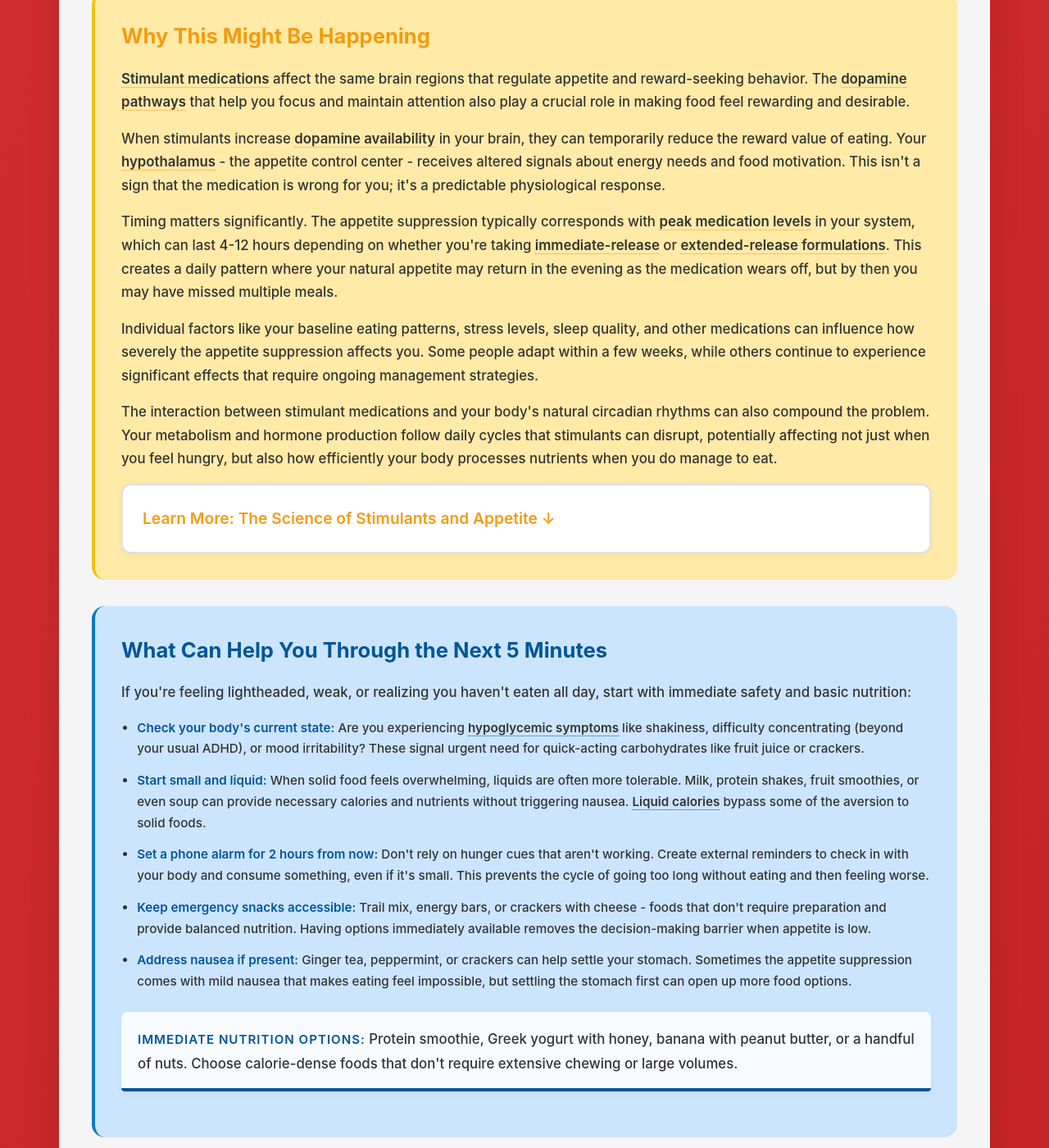
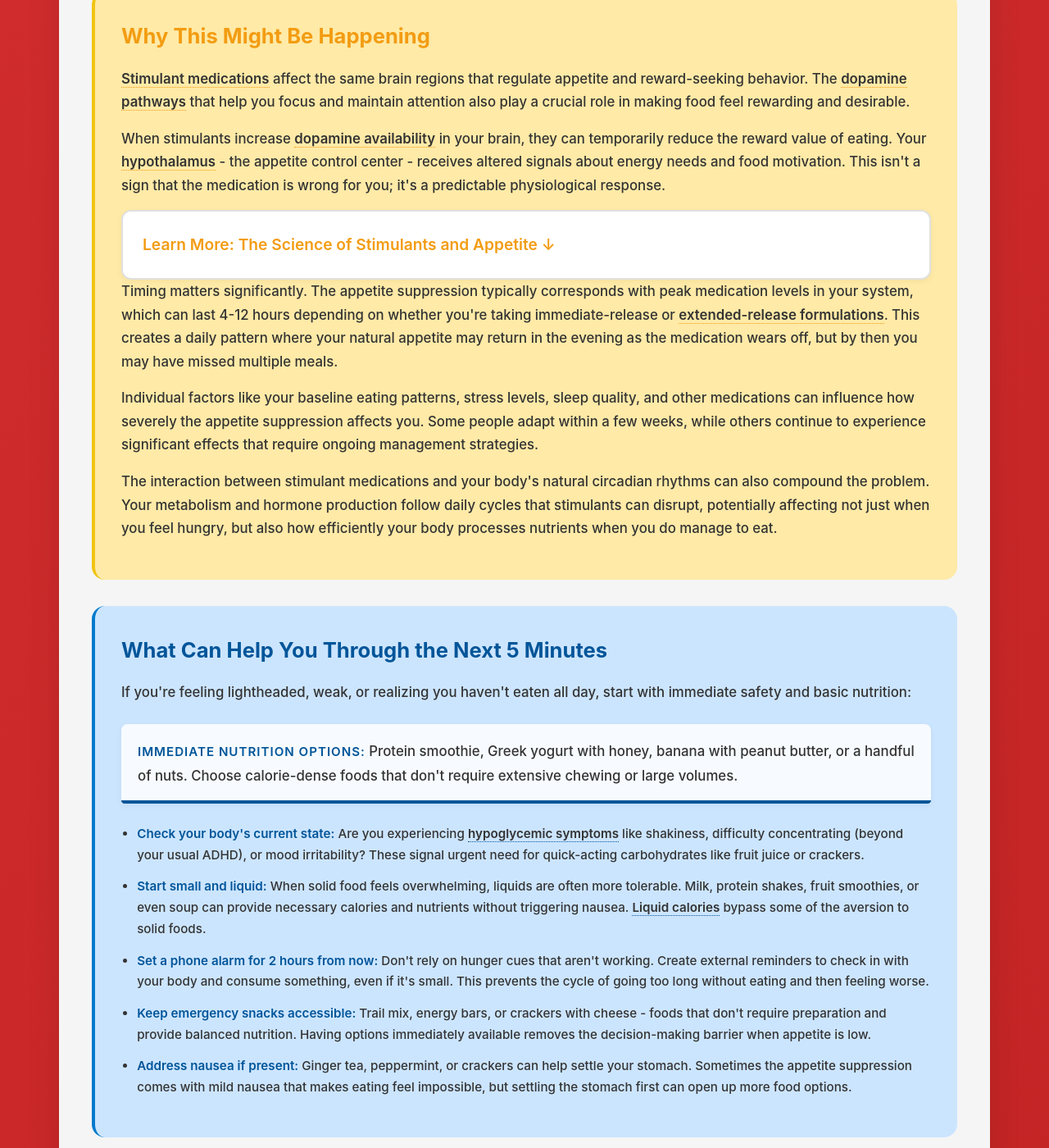
Before and after one commit to neurodivergent-survival-guide/neurodivergent-survival-guide, a Jekyll site: the page built from struggles/stimulant-appetite-suppression.html, in a window 1280 px wide and 1400 px high, scrolled down 1488 px. Shown: the whole window at 82% size. Built offline with Jekyll 4.4.1, drawn with Linux system fonts in a browser that asks for light colours; some of the changed text lies outside the part shown.

Commit message:
Update stimulant-appetite-suppression.html

```diff
--- a/struggles/stimulant-appetite-suppression.html
+++ b/struggles/stimulant-appetite-suppression.html
@@ -27,7 +27,7 @@
         <h2 id="what-this-feels-like">What This Feels Like</h2>
         <p>The thought of food becomes neutral at best, actively unappealing at worst. Your stomach might feel persistently full or queasy, even when you haven't eaten in hours. Meal times that once felt automatic now require conscious effort and planning. You might find yourself reaching lunchtime having forgotten to eat breakfast, or realizing at dinnertime that you've only had a cup of coffee all day.</p>
 
-        <p>Food that used to be appealing loses its draw entirely. Even <span class="jargon">favorite foods<span class="tooltip">Foods that previously brought pleasure or comfort but now seem unappetizing due to medication effects</span></span> might look uninteresting or trigger mild nausea. Your body's <span class="jargon">hunger cues<span class="tooltip">Physical sensations like stomach growling or low energy that normally signal the need to eat</span></span> become muted or disappear completely, leaving you dependent on clocks and reminders rather than natural appetite to know when to eat.</p>
+        <p>Food that used to be appealing loses its draw entirely. Even favorite foods might look uninteresting or trigger mild nausea. Your body's <span class="jargon">hunger cues<span class="tooltip">Physical sensations like stomach growling or low energy that normally signal the need to eat</span></span> become muted or disappear completely, leaving you dependent on clocks and reminders rather than natural appetite to know when to eat.</p>
 
         <p>The physical sensations vary - some people experience active nausea, others just complete indifference to food. You might feel full after just a few bites, or find that textures and flavors seem more intense or off-putting than usual. Swallowing might feel effortful, and the social aspects of eating - sharing meals, trying new restaurants - can become stressful rather than enjoyable.</p>
 
@@ -42,29 +42,33 @@
 
         <p>When stimulants increase <span class="jargon">dopamine availability<span class="tooltip">The amount of dopamine neurotransmitter available in brain synapses to transmit signals</span></span> in your brain, they can temporarily reduce the reward value of eating. Your <span class="jargon">hypothalamus<span class="tooltip">The brain region that regulates hunger, satiety, and energy balance</span></span> - the appetite control center - receives altered signals about energy needs and food motivation. This isn't a sign that the medication is wrong for you; it's a predictable physiological response.</p>
 
-        <p>Timing matters significantly. The appetite suppression typically corresponds with <span class="jargon">peak medication levels<span class="tooltip">The time period when the medication reaches its highest concentration in your bloodstream</span></span> in your system, which can last 4-12 hours depending on whether you're taking <span class="jargon">immediate-release<span class="tooltip">Short-acting ADHD medications that work for 4-5 hours</span></span> or <span class="jargon">extended-release formulations<span class="tooltip">Long-acting ADHD medications designed to work for 8-12 hours</span></span>. This creates a daily pattern where your natural appetite may return in the evening as the medication wears off, but by then you may have missed multiple meals.</p>
-
-        <p>Individual factors like your baseline eating patterns, stress levels, sleep quality, and other medications can influence how severely the appetite suppression affects you. Some people adapt within a few weeks, while others continue to experience significant effects that require ongoing management strategies.</p>
-
-        <p>The interaction between stimulant medications and your body's natural circadian rhythms can also compound the problem. Your metabolism and hormone production follow daily cycles that stimulants can disrupt, potentially affecting not just when you feel hungry, but also how efficiently your body processes nutrients when you do manage to eat.</p>
-
-        <div class="learn-more" onclick="toggleLearnMore(this.parentElement)">
-            <h3>Learn More: The Science of Stimulants and Appetite ↓</h3>
+        <div class="learn-more">
+            <h3 onclick="toggleLearnMore(this.parentElement)">Learn More: The Science of Stimulants and Appetite ↓</h3>
             <div class="learn-more-content">
                 <p><span class="jargon">Amphetamine-based medications<span class="tooltip">ADHD medications like Adderall and Vyvanse that contain amphetamine compounds</span></span> and <span class="jargon">methylphenidate-based medications<span class="tooltip">ADHD medications like Ritalin and Concerta that contain methylphenidate</span></span> work by blocking the reuptake of dopamine and norepinephrine, making these neurotransmitters more available in brain synapses. This mechanism improves focus and impulse control, but also affects the <span class="jargon">mesolimbic pathway<span class="tooltip">The brain reward system that processes pleasure and motivation, including food-seeking behavior</span></span> that makes food rewarding.</p>
 
                 <p>The appetite suppression typically peaks 2-4 hours after taking the medication, coinciding with maximum blood levels. Your <span class="jargon">ghrelin levels<span class="tooltip">The 'hunger hormone' produced by the stomach that signals the brain when it's time to eat</span></span> - the hormone that signals hunger - may be suppressed, while <span class="jargon">leptin sensitivity<span class="tooltip">How well your brain responds to leptin, the hormone that signals fullness and satiety</span></span> might be increased, making you feel full sooner and for longer periods.</p>
 
-                <p>Individual responses vary based on factors like <span class="jargon">medication type<span class="tooltip">Different stimulant medications have varying effects on appetite, with some causing more suppression than others</span></span>, dosage, timing, your baseline metabolism, and genetic factors affecting drug metabolism. Some people experience significant appetite suppression that lasts all day, while others notice only mild effects during peak medication hours.</p>
+                <p>Individual responses vary based on factors like medication type, dosage, timing, your baseline metabolism, and genetic factors affecting drug metabolism. Some people experience significant appetite suppression that lasts all day, while others notice only mild effects during peak medication hours.</p>
 
                 <p>The good news is that <span class="jargon">tolerance to appetite suppression<span class="tooltip">The tendency for appetite side effects to diminish over time as the body adjusts to the medication</span></span> often develops over weeks to months, meaning the effect may lessen as your body adapts to the medication, even while the cognitive benefits continue.</p>
             </div>
         </div>
+
+        <p>Timing matters significantly. The appetite suppression typically corresponds with peak medication levels in your system, which can last 4-12 hours depending on whether you're taking immediate-release or <span class="jargon">extended-release formulations<span class="tooltip">Long-acting ADHD medications designed to work for 8-12 hours</span></span>. This creates a daily pattern where your natural appetite may return in the evening as the medication wears off, but by then you may have missed multiple meals.</p>
+
+        <p>Individual factors like your baseline eating patterns, stress levels, sleep quality, and other medications can influence how severely the appetite suppression affects you. Some people adapt within a few weeks, while others continue to experience significant effects that require ongoing management strategies.</p>
+
+        <p>The interaction between stimulant medications and your body's natural circadian rhythms can also compound the problem. Your metabolism and hormone production follow daily cycles that stimulants can disrupt, potentially affecting not just when you feel hungry, but also how efficiently your body processes nutrients when you do manage to eat.</p>
     </div>
 
     <div class="immediate-help">
         <h2 id="next-five-minutes">What Can Help You Through the Next 5 Minutes</h2>
         <p>If you're feeling lightheaded, weak, or realizing you haven't eaten all day, start with immediate safety and basic nutrition:</p>
+
+        <div class="highlight-box">
+            <p><strong>Immediate nutrition options:</strong> Protein smoothie, Greek yogurt with honey, banana with peanut butter, or a handful of nuts. Choose calorie-dense foods that don't require extensive chewing or large volumes.</p>
+        </div>
 
         <ul>
             <li><strong>Check your body's current state:</strong> Are you experiencing <span class="jargon">hypoglycemic symptoms<span class="tooltip">Low blood sugar symptoms like shakiness, dizziness, irritability, or difficulty concentrating</span></span> like shakiness, difficulty concentrating (beyond your usual ADHD), or mood irritability? These signal urgent need for quick-acting carbohydrates like fruit juice or crackers.</li>
@@ -73,11 +77,6 @@
             <li><strong>Keep emergency snacks accessible:</strong> Trail mix, energy bars, or crackers with cheese - foods that don't require preparation and provide balanced nutrition. Having options immediately available removes the decision-making barrier when appetite is low.</li>
             <li><strong>Address nausea if present:</strong> Ginger tea, peppermint, or crackers can help settle your stomach. Sometimes the appetite suppression comes with mild nausea that makes eating feel impossible, but settling the stomach first can open up more food options.</li>
         </ul>
-
-        <div class="highlight-box">
-            <p><strong>Immediate nutrition options:</strong> Protein smoothie, Greek yogurt with honey, banana with peanut butter, or a handful of nuts. Choose calorie-dense foods that don't require extensive chewing or large volumes.</p>
-        </div>
-
     </div>
 
     <div class="long-term">
@@ -103,21 +102,20 @@
         <h2 id="medical-intervention">When Should I Consider Medical Intervention</h2>
         <p>While appetite suppression is a common and expected side effect of stimulant medications, certain signs indicate the need for medical evaluation and possible intervention.</p>
 
+        <div class="highlight-box">
+            <p><strong>Seek immediate medical attention if:</strong> Significant weight loss (more than 5% of body weight), signs of malnutrition, persistent nausea/vomiting, dizziness or fainting, or if you're going multiple days with minimal food intake.</p>
+        </div>
+
         <ul>
             <li><strong>Weight loss requiring attention:</strong> <span class="jargon">Unintended weight loss<span class="tooltip">Weight loss that occurs without trying to lose weight, which can indicate inadequate nutrition</span></span> of more than 5-10% of your body weight, or any weight loss if you were already underweight, warrants medical evaluation. Children and adolescents require particularly close monitoring, as appetite suppression can affect growth and development.</li>
             <li><strong>Signs of nutritional deficiency:</strong> Persistent fatigue beyond normal ADHD symptoms, frequent illness, poor wound healing, hair loss, or changes in skin, nail, or dental health can indicate <span class="jargon">malnutrition<span class="tooltip">Insufficient intake of nutrients needed for health and normal body function</span></span>. Blood work can identify specific deficiencies before they become severe.</li>
             <li><strong>Impact on daily functioning:</strong> If appetite suppression is causing significant problems with work, relationships, or quality of life, or if you're developing anxiety around food or eating, intervention is needed. The medication should improve your overall functioning, not create new impairments.</li>
-            <li><strong>Medication adjustment options to discuss:</strong> <span class="jargon">Dose reduction<span class="tooltip">Lowering the medication dose to reduce side effects while maintaining therapeutic benefits</span></span>, timing changes, <span class="jargon">formulation switches<span class="tooltip">Changing between different forms of the same medication, such as immediate-release vs extended-release</span></span>, or <span class="jargon">medication switches<span class="tooltip">Changing to a different ADHD medication that may have less appetite suppression</span></span></li>
+            <li><strong>Medication adjustment options to discuss:</strong> Dose reduction, timing changes, formulation switches, or <span class="jargon">medication switches<span class="tooltip">Changing to a different ADHD medication that may have less appetite suppression</span></span></li>
         </ul>
 
         <p>Your doctor might recommend appetite stimulants, nutritional counseling, or working with a dietitian who understands medication side effects. Medical nutrition therapy can provide personalized strategies for maintaining adequate nutrition despite appetite suppression.</p>
 
         <p>Don't stop medication without medical guidance. Suddenly discontinuing stimulant medication can cause <span class="jargon">rebound symptoms<span class="tooltip">Return of ADHD symptoms, sometimes temporarily worse than baseline, when medication is stopped</span></span> and potentially dangerous changes in appetite and mood. Work with your prescriber to find solutions that maintain ADHD treatment while addressing appetite concerns.</p>
-
-        <div class="highlight-box">
-            <p><strong>Seek immediate medical attention if:</strong> Significant weight loss (more than 5% of body weight), signs of malnutrition, persistent nausea/vomiting, dizziness or fainting, or if you're going multiple days with minimal food intake.</p>
-        </div>
-
     </div>
 
     <div class="validation-section">
```
